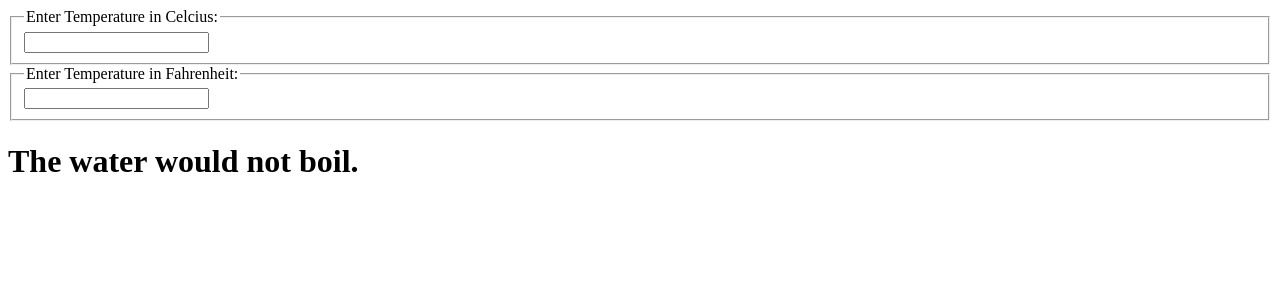
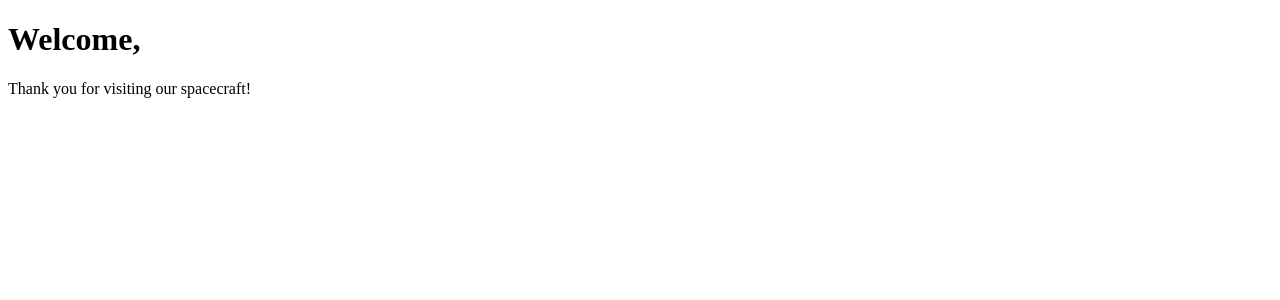
Before and after one commit to sagarhasan273/React, a React (Create React App) app: page / in a window 1280 px wide. Shown: the top 300 px of the page. Built offline with nearby package versions, Linux system fonts and the light colour scheme.

Commit message:
FancyBorder added!

```diff
--- a/src/App.js
+++ b/src/App.js
@@ -1,7 +1,7 @@
-import Calculate from './components/Calculate';
+import WelcomeDialog from './components/WelcomeDialog';
 
 export default function App() {
   return (
-    <Calculate />
+    <WelcomeDialog />
   );
 }
--- a/src/components/BoilingVerdict.js
+++ /dev/null
@@ -1,7 +0,0 @@
-export default function BoilingVerdict(props) {
-  const { celcius } = props;
-  if (celcius >= 100) {
-    return <div><h1>The Water would boil.</h1></div>;
-  }
-  return <div><h1>The water would not boil.</h1></div>;
-}
--- a/src/components/Calculate.js
+++ /dev/null
@@ -1,29 +0,0 @@
-import React from 'react';
-import BoilingVerdict from './BoilingVerdict';
-import { toCelsius, toFahrenheit, tryConvert } from './Converter';
-import TemperatureField from './TemperatureField';
-
-export default class Calculate extends React.Component {
-  constructor(props) {
-    super(props);
-    this.state = { temperature: '', scale: 'c' };
-  }
-
-  changeHandle = (event) => {
-    const scale = event.target.name === 'c' ? 'f' : 'c';
-    this.setState({ temperature: event.target.value, scale });
-  };
-
-  render() {
-    const { temperature, scale } = this.state;
-    const celcius = scale === 'c' ? tryConvert(temperature, toCelsius) : temperature;
-    const fahrenheit = scale === 'f' ? tryConvert(temperature, toFahrenheit) : temperature;
-    return (
-      <div>
-        <TemperatureField value={celcius} change={this.changeHandle} scale="c" />
-        <TemperatureField value={fahrenheit} change={this.changeHandle} scale="f" />
-        <BoilingVerdict celcius={parseFloat(celcius)} />
-      </div>
-    );
-  }
-}
--- a/src/components/Converter.js
+++ /dev/null
@@ -1,19 +0,0 @@
-/* eslint-disable no-unused-vars */
-/* eslint-disable no-mixed-operators */
-export function toCelsius(fahrenheit) {
-  return (fahrenheit - 32) * 5 / 9;
-}
-
-export function toFahrenheit(celsius) {
-  return ((celsius * 9) / 5) + 32;
-}
-
-export function tryConvert(temperature, convert) {
-  const input = parseFloat(temperature);
-  if (Number.isNaN(input)) {
-    return '';
-  }
-  const output = convert(input);
-  const rounded = Math.round(output * 1000) / 1000;
-  return rounded.toString();
-}
--- a/src/components/TemperatureField.js
+++ /dev/null
@@ -1,11 +0,0 @@
-export default function TemperatureField(props) {
-  const { value, change, scale } = props;
-  const scaleName = scale === 'c' ? 'Celcius' : 'Fahrenheit';
-
-  return (
-    <fieldset>
-      <legend>Enter Temperature in {scaleName}:</legend>
-      <input value={value} onChange={change} name={scale} />
-    </fieldset>
-  );
-}
--- /dev/null
+++ b/src/components/WelcomeDialog.js
@@ -0,0 +1,25 @@
+/* eslint-disable react/prefer-stateless-function */
+import React from 'react';
+
+function FancyBorder({ color, children }) {
+  return (
+    <div className={`FancyBorder fancyBorder+${color}`}>
+      {children}
+    </div>
+  );
+}
+
+export default class WelcomeDialog extends React.Component {
+  render() {
+    return (
+      <FancyBorder color="red">
+        <h1>
+          Welcome,
+        </h1>
+        <p>
+          Thank you for visiting our spacecraft!
+        </p>
+      </FancyBorder>
+    );
+  }
+}
```
